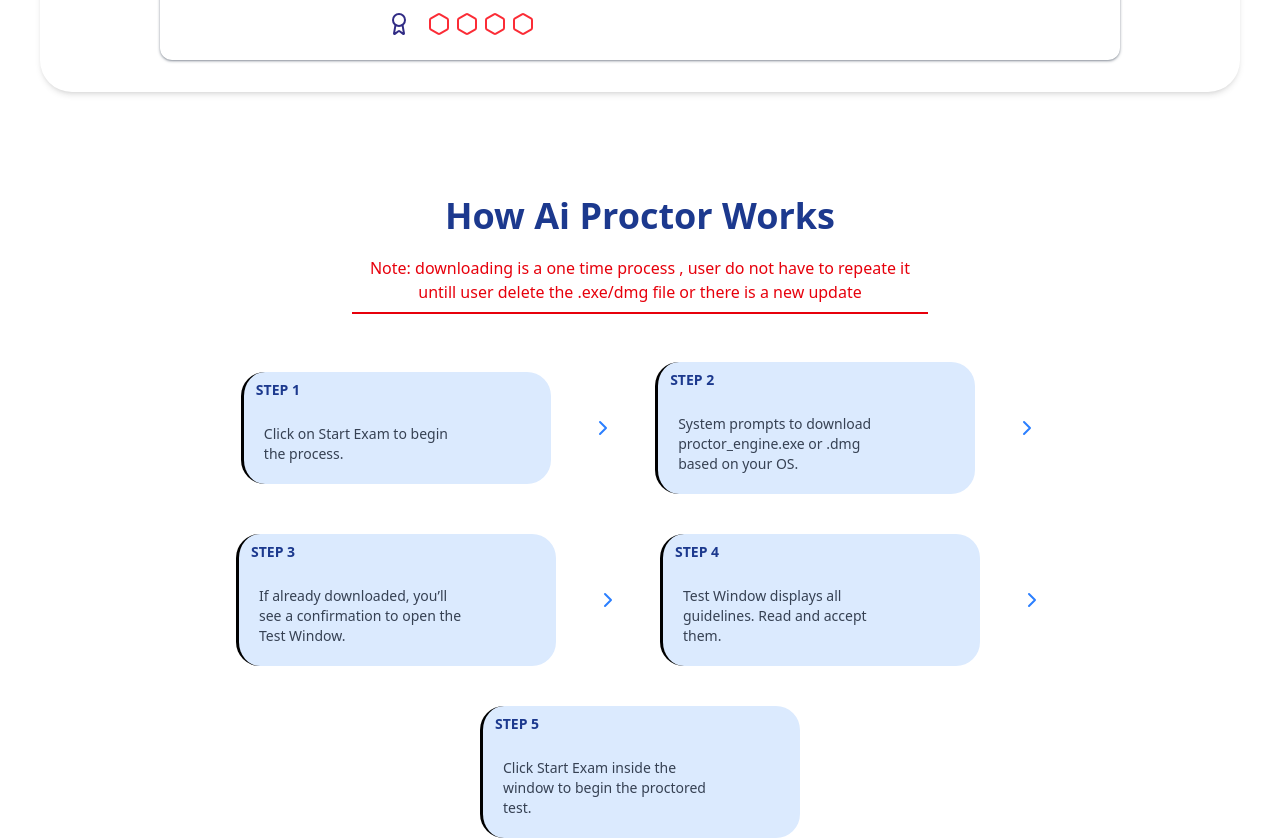
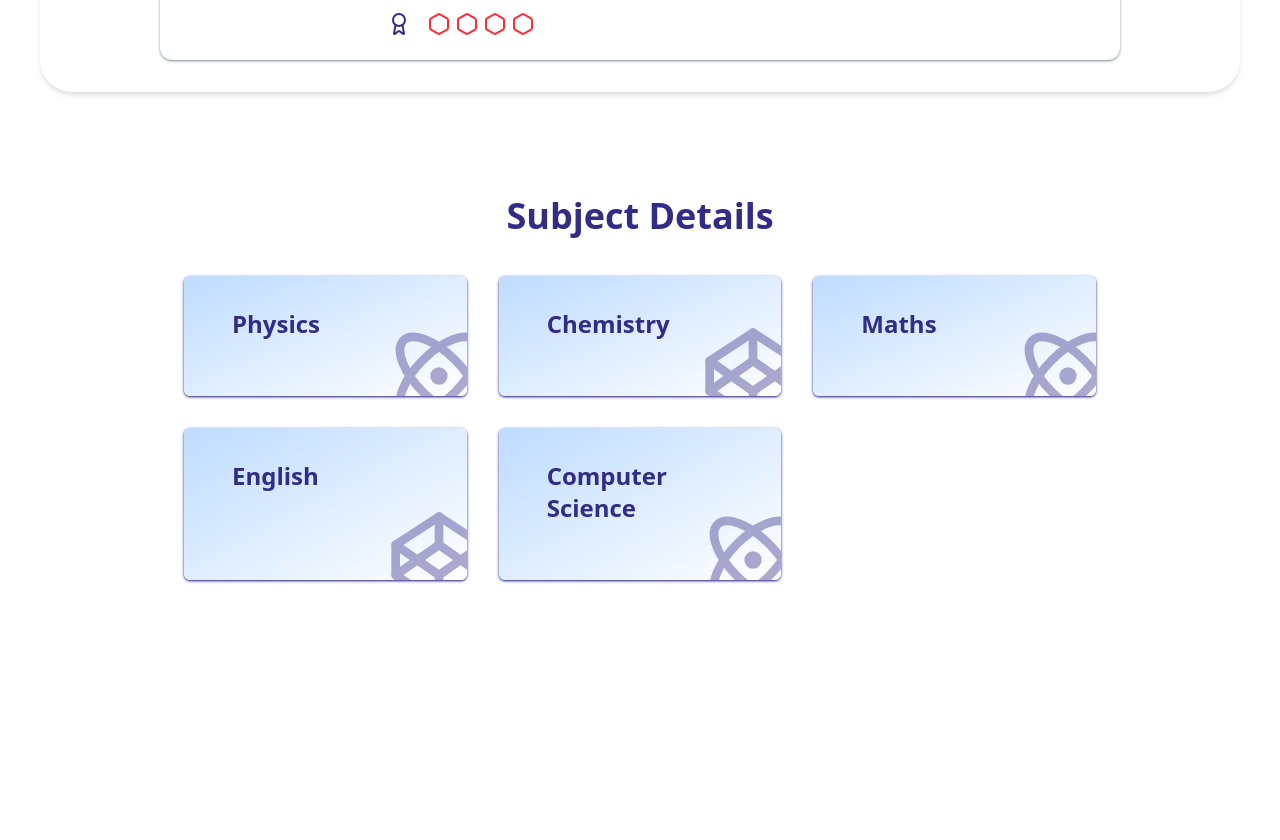
Before and after one commit to InsansaTechnoledge/Test-Series, a React (Vite) app in the folder TestSeries/: page /student-landing in a window 1280 px wide. Shown: the part 940-1780 px from the top of the page. After the commit the page ends 1584 px from the top, so only its background shows below. Built offline with nearby package versions, Linux system fonts and the light colour scheme.

Commit message:
subject cards

```diff
--- /dev/null
+++ b/TestSeries/features/afterAuth/components/StudentSide/SubjectCards.jsx
@@ -0,0 +1,42 @@
+import { Atom, Codepen, GraduationCap } from 'lucide-react';
+import React from 'react'
+
+const subjects = ["Physics", "Chemistry", "Maths", "English", "Computer Science"];
+
+const SubjectCards = () => {
+  return (
+    <div className='bg-white py-16 px-6 md:px-20"'>
+        <h1 className='text-4xl text-center text-indigo-900 font-bold'>
+            Subject Details
+        </h1>
+        <div className='grid md:grid-cols-2 lg:grid-cols-3 gap-8 px-40 mt-10'>
+            {
+                subjects.map((subject,idx) => (
+                    <div
+                    className='
+                    hover:scale-105 transition-all duration-200
+                    relative overflow-hidden
+                    bg-gradient-to-br from-blue-200 to-white
+                    shadow-sm shadow-indigo-900 rounded-md text-indigo-900 font-bold text-2xl pt-8 pb-14 px-12'
+                    key={idx}>
+                        <span>
+                            {subject}
+                        </span>
+                        <div className='absolute -bottom-8 -right-6'>
+                            {
+                                idx%2==0
+                                ?
+                                <Atom className='w-26 h-26 opacity-40'/>
+                                :
+                                <Codepen className='w-26 h-26 opacity-40'/>
+                            }
+                        </div>
+                    </div>
+                ))
+            }
+        </div>
+    </div>
+  )
+}
+
+export default SubjectCards
--- a/TestSeries/features/afterAuth/pages/StudentLanding.jsx
+++ b/TestSeries/features/afterAuth/pages/StudentLanding.jsx
@@ -3,6 +3,7 @@ import StudentHero from '../components/StudentSide/StudentHero'
 import StudentDetails from '../components/StudentSide/StudentDetails'
 import AiWorkingSteps from '../components/StudentSide/AiWorkingSteps'
 import FacultySection from '../components/StudentSide/FacultySection'
+import SubjectCards from '../components/StudentSide/SubjectCards'
 
 const StudentLanding = () => {
     return (
@@ -13,9 +14,10 @@ const StudentLanding = () => {
                 <StudentDetails />
             </div>
         </div>
-                <AiWorkingSteps />
+                {/* <AiWorkingSteps />
                 <div className="w-16 h-1 bg-blue-800 mx-auto mb-4 rounded"></div>
-                <FacultySection />
+                <FacultySection /> */}
+                <SubjectCards />
         </>
     )
 }
```
